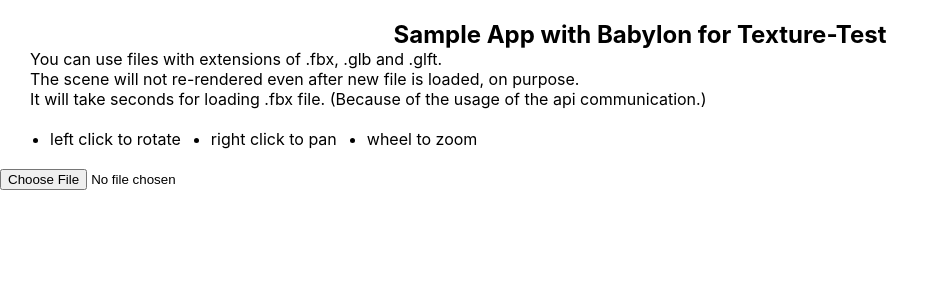
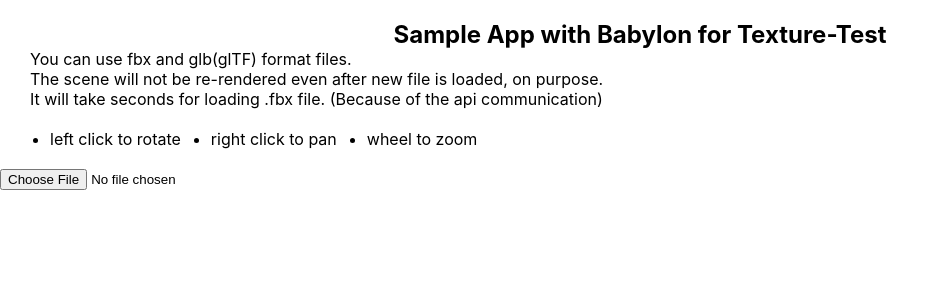
Before and after one commit to kennycha/animating-tool-with-babylonjs, a React (Create React App) app: page / in a window 1280 px wide. Shown: the top 300 px of the page, without its empty margins (0-949 px from the left). Built offline with nearby package versions, Linux system fonts and the light colour scheme.

Commit message:
fix typo

```diff
--- a/src/App.js
+++ b/src/App.js
@@ -17,11 +17,13 @@
       <section>
         <h1>Sample App with Babylon for Texture-Test</h1>
         <p className="description">
-          You can use files with extensions of .fbx, .glb and .glft. <br />
-          The scene will not re-rendered even after new file is loaded, on
-          purpose. <br />
-          It will take seconds for loading .fbx file. (Because of the usage of
-          the api communication.)
+          You can use fbx and glb(glTF) format files.
+          <br />
+          The scene will not be re-rendered even after new file is loaded, on
+          purpose.
+          <br />
+          It will take seconds for loading .fbx file. (Because of the api
+          communication)
         </p>
         <ul className="how-to-use">
           <li>left click to rotate</li>
```
